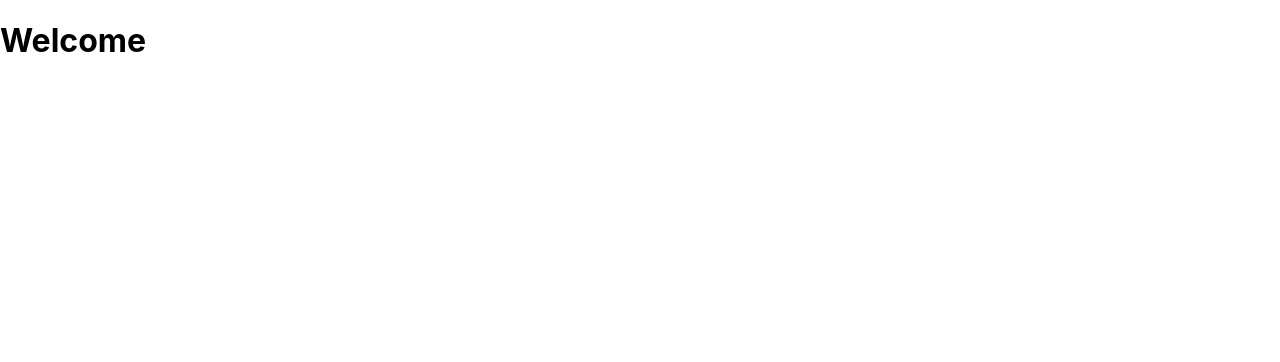
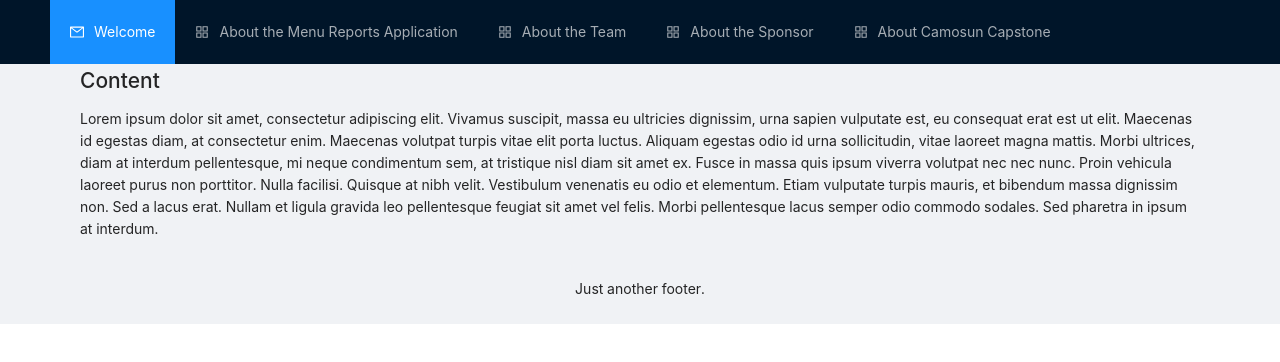
Before and after one commit to kylebisley/capstone-brochure, a React (Create React App) app: page / in a window 1280 px wide. Shown: the top 362 px of the page. Built offline with nearby package versions, Linux system fonts and the light colour scheme.

Commit message:
menu functioning

```diff
--- /dev/null
+++ b/src/StandardMenu.js
@@ -0,0 +1,40 @@
+import React from 'react';
+import { Menu } from 'antd';
+import { AppstoreOutlined, MailOutlined } from '@ant-design/icons';
+
+
+class StandardMenu extends React.Component {
+    state = {
+        current: 'welcome',
+    };
+
+    handleClick = e => {
+        console.log('click ', e);
+        this.setState({ current: e.key });
+    };
+
+    render() {
+        const { current } = this.state;
+        return (
+            <Menu theme="dark" onClick={this.handleClick} selectedKeys={[current]} mode="horizontal">
+                <Menu.Item key="welcome" icon={<MailOutlined />}>
+                    Welcome
+                </Menu.Item>
+                <Menu.Item key="AboutProject" icon={<AppstoreOutlined />}>
+                    About the Menu Reports Application
+                </Menu.Item>
+                <Menu.Item key="AboutTeam" icon={<AppstoreOutlined />}>
+                    About the Team
+                </Menu.Item>
+                <Menu.Item key="AboutSponsor" icon={<AppstoreOutlined />}>
+                    About the Sponsor
+                </Menu.Item>
+                <Menu.Item key="AboutCapstone" icon={<AppstoreOutlined />}>
+                    About Camosun Capstone
+                </Menu.Item>
+            </Menu>
+        );
+    }
+}
+
+export default StandardMenu;
--- a/src/Welcome.js
+++ b/src/Welcome.js
@@ -1,14 +1,16 @@
 import React from 'react';
-import { Row, Col } from 'antd';
 
-function Welcome() {
-    return (
-        <Row>
-            <Col>
-                <h1>Welcome</h1>
-            </Col>
-        </Row>
-    );
+class Welcome extends React.Component {
+
+
+    render() {
+        return (
+            <div>
+                <h2>Content</h2>
+                <p>Lorem ipsum dolor sit amet, consectetur adipiscing elit. Vivamus suscipit, massa eu ultricies dignissim, urna sapien vulputate est, eu consequat erat est ut elit. Maecenas id egestas diam, at consectetur enim. Maecenas volutpat turpis vitae elit porta luctus. Aliquam egestas odio id urna sollicitudin, vitae laoreet magna mattis. Morbi ultrices, diam at interdum pellentesque, mi neque condimentum sem, at tristique nisl diam sit amet ex. Fusce in massa quis ipsum viverra volutpat nec nec nunc. Proin vehicula laoreet purus non porttitor. Nulla facilisi. Quisque at nibh velit. Vestibulum venenatis eu odio et elementum. Etiam vulputate turpis mauris, et bibendum massa dignissim non. Sed a lacus erat. Nullam et ligula gravida leo pellentesque feugiat sit amet vel felis. Morbi pellentesque lacus semper odio commodo sodales. Sed pharetra in ipsum at interdum.</p>
+            </div>
+        );
+    }
 }
 
 export default Welcome;
--- a/src/index.css
+++ b/src/index.css
@@ -1,13 +1,16 @@
-body {
-  margin: 0;
-  font-family: -apple-system, BlinkMacSystemFont, 'Segoe UI', 'Roboto', 'Oxygen',
-    'Ubuntu', 'Cantarell', 'Fira Sans', 'Droid Sans', 'Helvetica Neue',
-    sans-serif;
-  -webkit-font-smoothing: antialiased;
-  -moz-osx-font-smoothing: grayscale;
+.site-layout-content {
+  min-height: 280px;
+  padding: 24px;
+  background: #fff;
 }
-
-code {
-  font-family: source-code-pro, Menlo, Monaco, Consolas, 'Courier New',
-    monospace;
+#components-layout-demo-top .logo {
+  float: left;
+  width: 120px;
+  height: 31px;
+  margin: 16px 24px 16px 0;
+  background: rgba(255, 255, 255, 0.3);
 }
+.ant-row-rtl #components-layout-demo-top .logo {
+  float: right;
+  margin: 16px 0 16px 24px;
+}
--- a/src/index.js
+++ b/src/index.js
@@ -1,12 +1,28 @@
 import React from 'react';
 import ReactDOM from 'react-dom';
-import './index.css';
+import { Layout } from 'antd';
+import 'antd/dist/antd.css'; // or 'antd/dist/antd.less'
 import Welcome from './Welcome.js';
+import StandardMenu from './StandardMenu.js';
 import reportWebVitals from './reportWebVitals';
+import './index.css'
+
+const { Header, Content, Footer } = Layout;
 
 ReactDOM.render(
   <React.StrictMode>
-    <Welcome />
+    <Layout className="layout">
+      <Header>
+        <div className="logo" />
+        <StandardMenu />
+      </Header>
+      <Content style={{ padding: '0 10vh' }}>
+        <Welcome />
+      </Content>
+      <Footer style={{ textAlign: 'center' }}>
+        Just another footer.
+      </Footer>
+    </Layout>
   </React.StrictMode>,
   document.getElementById('root')
 );
```
